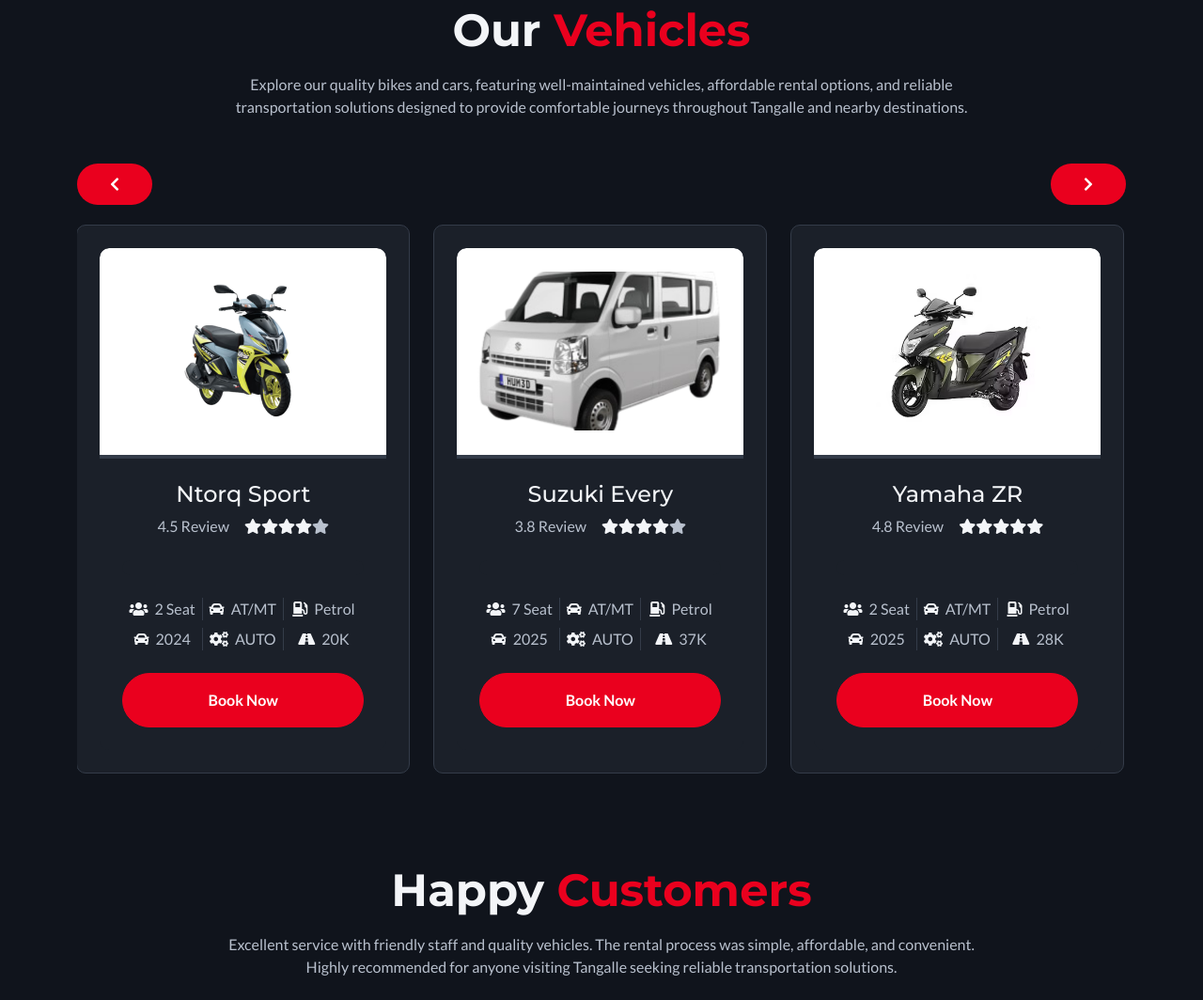
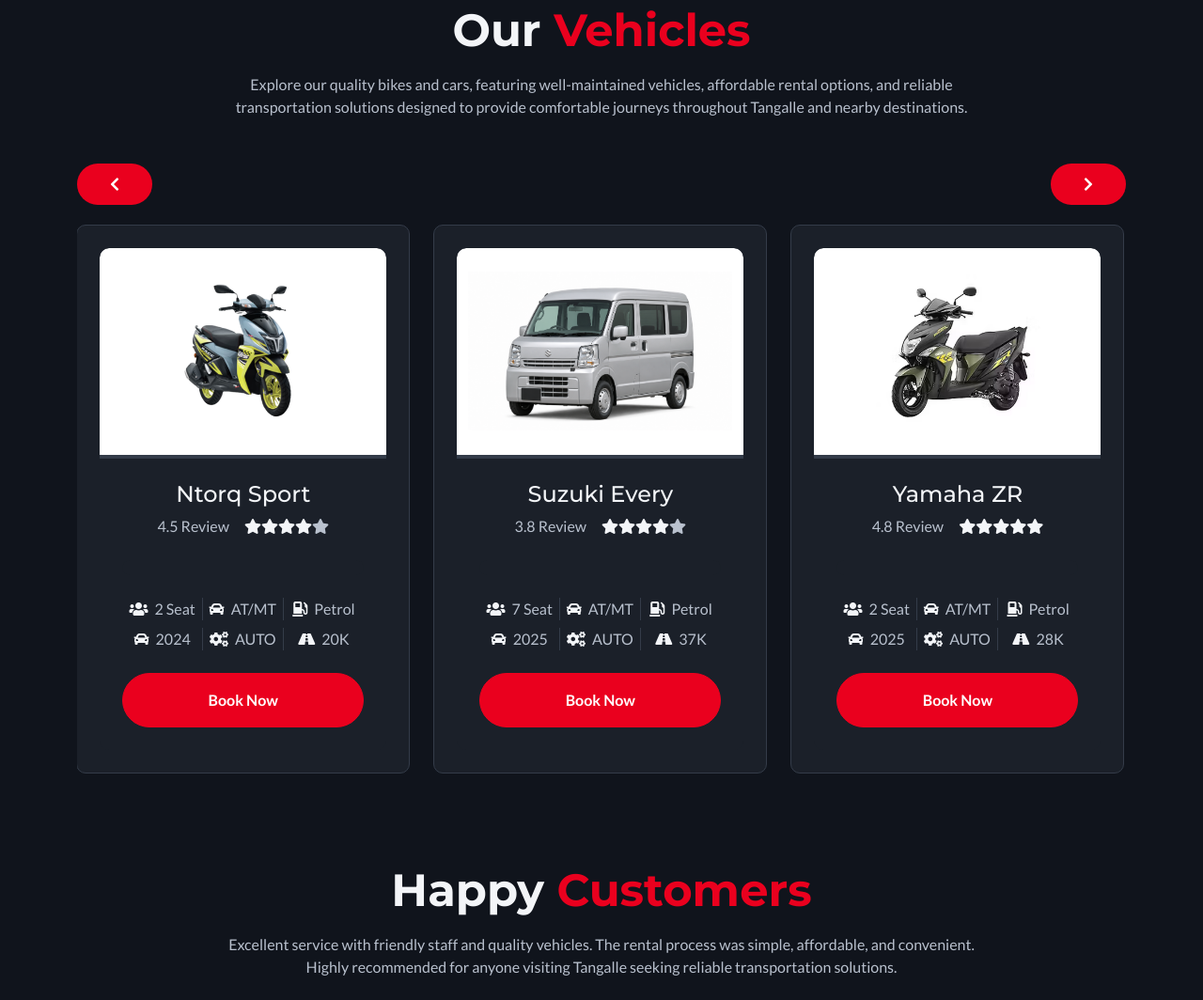
Before and after one commit to naflan222/unabikerent, a plain HTML site: page index.html in a window 1280 px wide. Shown: the part 1830-2894 px from the top of the page at 94% size. Drawn offline with nearby package versions, Linux system fonts and the light colour scheme.

Commit message:
Replace cropped Suzuki Every image with clear full-vehicle artwork

```diff
--- a/index.html
+++ b/index.html
@@ -457,7 +457,7 @@
                     <div class="categories-item p-4">
                         <div class="categories-item-inner">
                             <div class="categories-img rounded-top">
-                                <img src="img/car-3.png" class="img-fluid w-100 rounded-top" alt="">
+                                <img src="img/suzuki-every.png" class="img-fluid w-100 rounded-top" alt="Silver Suzuki Every, front three-quarter view">
                             </div>
                             <div class="categories-content rounded-bottom p-4">
                                 <h4> Suzuki Every </h4>
```
Also changed, not shown: vehicle.html (+1 -1 lines), img/car-3.png (deleted), img/suzuki-every.png (added).
